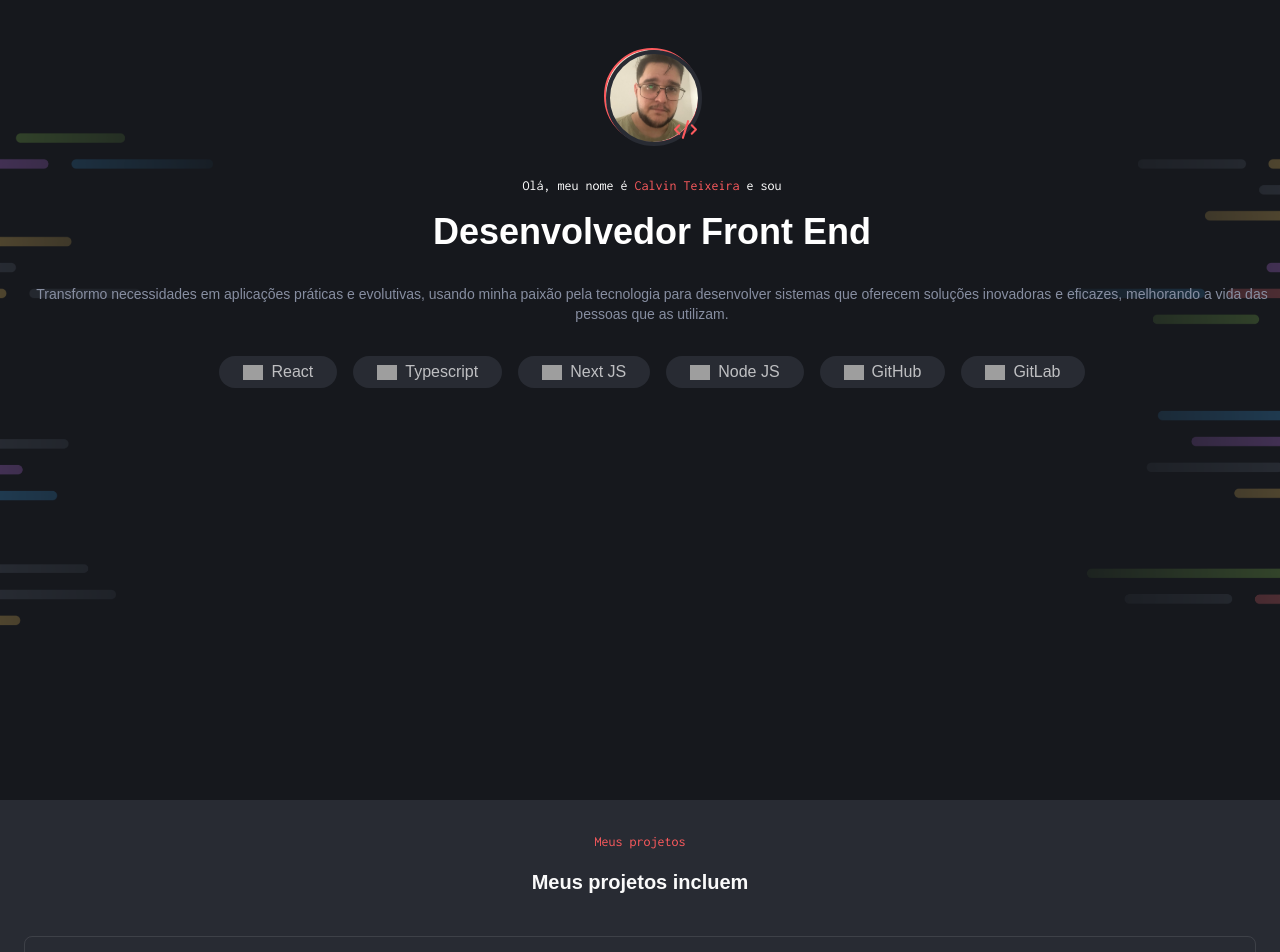
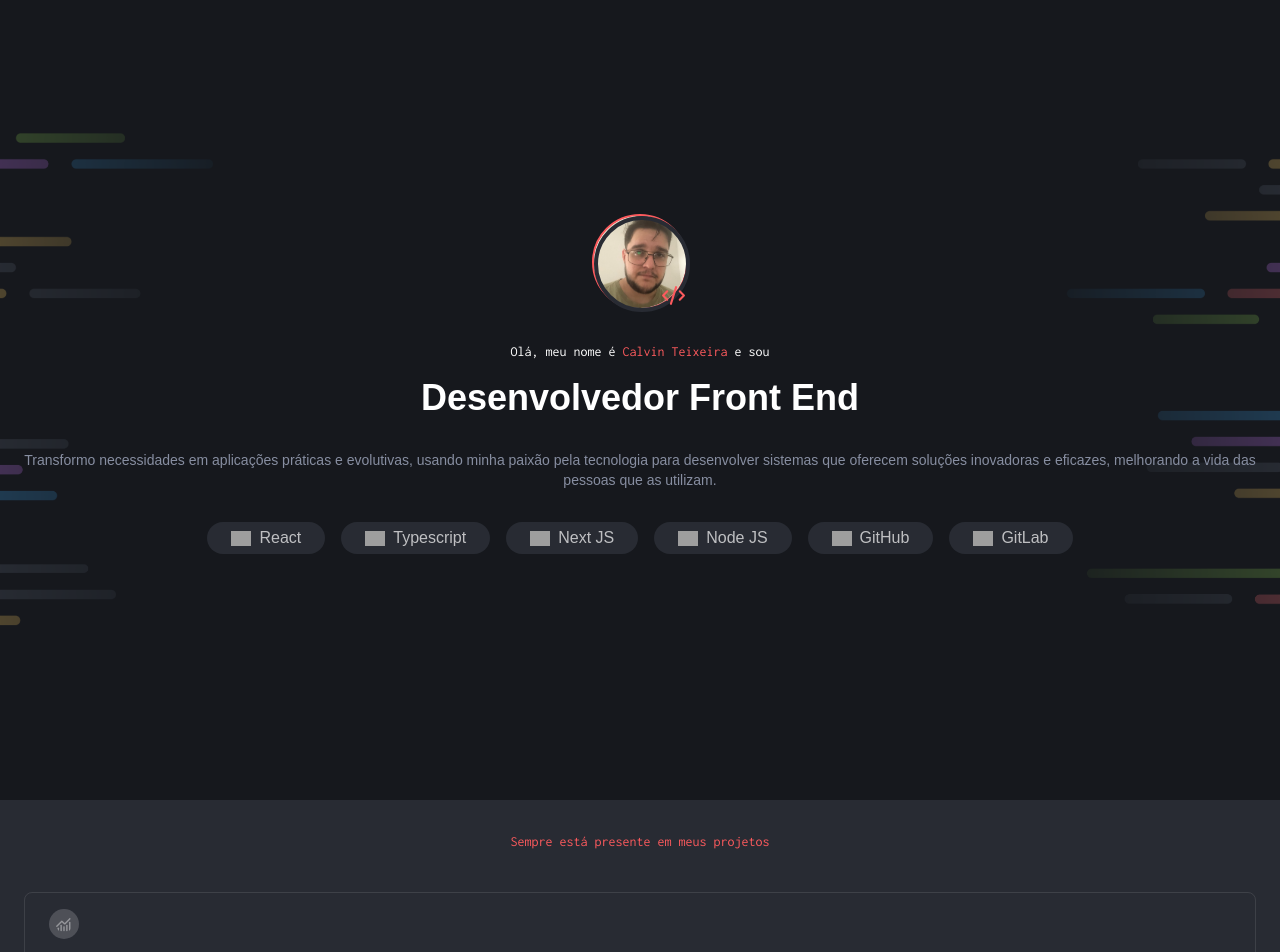
Before and after one commit to calvinsteixeira/portfolio, a Next.js app: page / in a window 1280 px wide. Shown: the top 952 px of the page. Built offline with nearby package versions, Linux system fonts and the light colour scheme; grey boxes are pictures that could not be loaded.

Commit message:
Fix: Ajustando conteúdo das seções

```diff
--- a/app/page.tsx
+++ b/app/page.tsx
@@ -16,8 +16,8 @@ export default function Home() {
       <main>
         <Componenets.BackToTop />
         {/* INTRO */}
-        <section className="relative w-screen h-screen -mx-6 -mt-8 pt-12 px-6">
-          <div className="absolute z-20 text-center text-white space-y-8 flex flex-col items-center">
+        <section className="relative w-screen h-screen -mx-6 -mt-8 pt-12 flex items-center justify-center">
+          <div className="absolute z-20 text-center text-white space-y-8 flex flex-col px-6 items-center">
             <div className="bg-foreground w-24 h-24 rounded-full relative border-2 border-primary">
               <div className="absolute z-10 w-24 h-24 rounded-full border-4 border-background "></div>
               <Icons.CodeXml size={25} className="text-primary absolute z-10 bottom-0 right-0" />
@@ -61,8 +61,7 @@ export default function Home() {
         {/* PROJETOS */}
         <section className="w-full">
           <div className="space-y-4 text-center">
-            <p className={`text-primary text-sm ${inconsolata.className}`}>Meus projetos</p>
-            <h2 className="font-semibold text-xl">Meus projetos incluem</h2>
+            <p className={`text-primary text-sm ${inconsolata.className}`}>Sempre está presente em meus projetos</p>
           </div>
           <div className="mt-10 space-y-4">
             <Componenets.ProjectFeature
```
